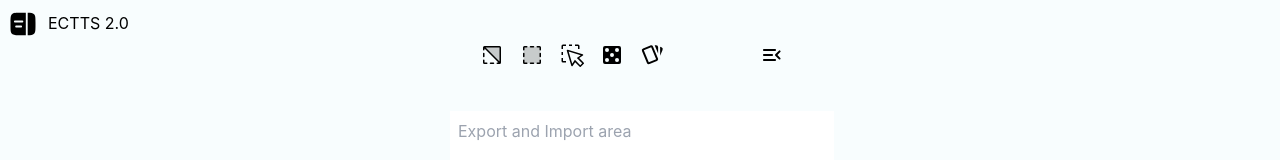
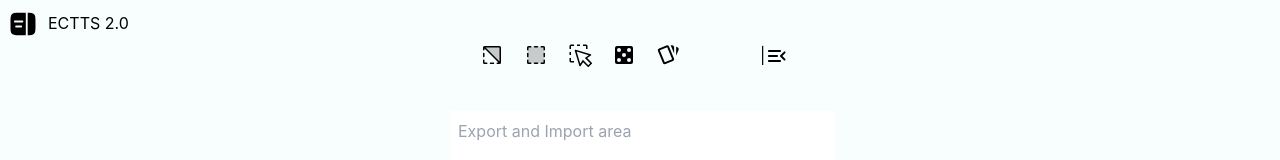
Before and after one commit to jx06T/ectts_2.0, a React (Create React App) app: page / in a window 1280 px wide. Shown: the top 160 px of the page. Built offline with nearby package versions, Linux system fonts and the light colour scheme.

Commit message:
空格時，朗讀單字錯誤修復

```diff
--- a/src/components/MainBlock.tsx
+++ b/src/components/MainBlock.tsx
@@ -306,7 +306,7 @@ function MainBlock() {
             </div>
             <div className=' flex justify-center -mb-2 sm:-mb-1 mt-1'>
                 <div className=' flex justify-between w-80'>
-                    {state.page0 && <div className='flex justify-center'>
+                    {state.page0 && <div className='flex justify-center space-x-1'>
                         <a className='cursor-pointer w-10 h-10' onClick={handleReverseSelection}>
                             <PhSelectionInverseDuotone className='text-2xl' />
                         </a>
@@ -347,7 +347,8 @@ function MainBlock() {
                             <MdiCardsOutline className={` text-2xl ${state.cards ? " text-purple-700" : ""}`} />
                         </a>
                     </div>}
-                    {!state.page0 && <div className='flex justify-center'>
+
+                    {!state.page0 && <div className='flex justify-center space-x-1'>
                         <a className='cursor-pointer w-[39px] h-10 pt-[1px]' onClick={() => {
                             popNotify(state.showE ? "Hide English" : "Show English")
                             setState({ ...state, showE: !state.showE })
@@ -384,9 +385,9 @@ function MainBlock() {
                             <Fa6SolidFileExport className='text-xl' />
                         </a>
                     </div>}
-                    <a className='cursor-pointer w-10 h-10' onClick={() => {
+                    <a className='flex cursor-pointer w-10 h-10 pt-[1px]' onClick={() => {
                         setState({ ...state, page0: !state.page0 })
-                    }}>
+                    }}><label className=' -mt-[1px] '>|</label>
                         {state.page0 ?
                             <IcRoundMenuOpenL className={` text-2xl`} />
                             :
--- a/src/components/PlayArea.tsx
+++ b/src/components/PlayArea.tsx
@@ -119,7 +119,7 @@ function PlayArea({ state, randomTable, progress, words, currentTitle, scrollToC
         // Letter spelling
         if (settings.letter) {
             utterances.push(settings.timeEL);
-            const letterUtterance = createUtterance('"' + word.english.split("").join('","') + '"', 1, speakerERef.current);
+            const letterUtterance = createUtterance('"' + word.english.split("").join('","').replaceAll('," "'," ") + '"', 1, speakerERef.current);
             utterances.push(letterUtterance);
         }
 
```
